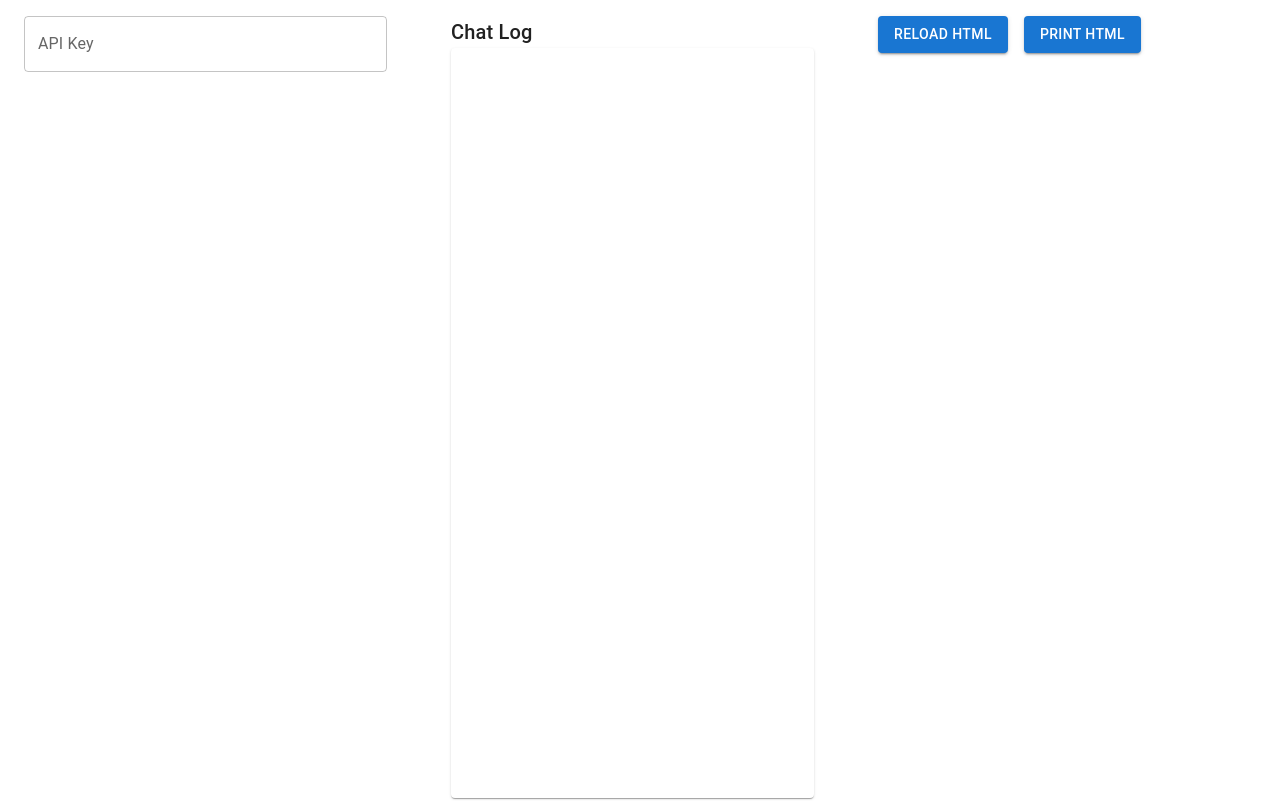
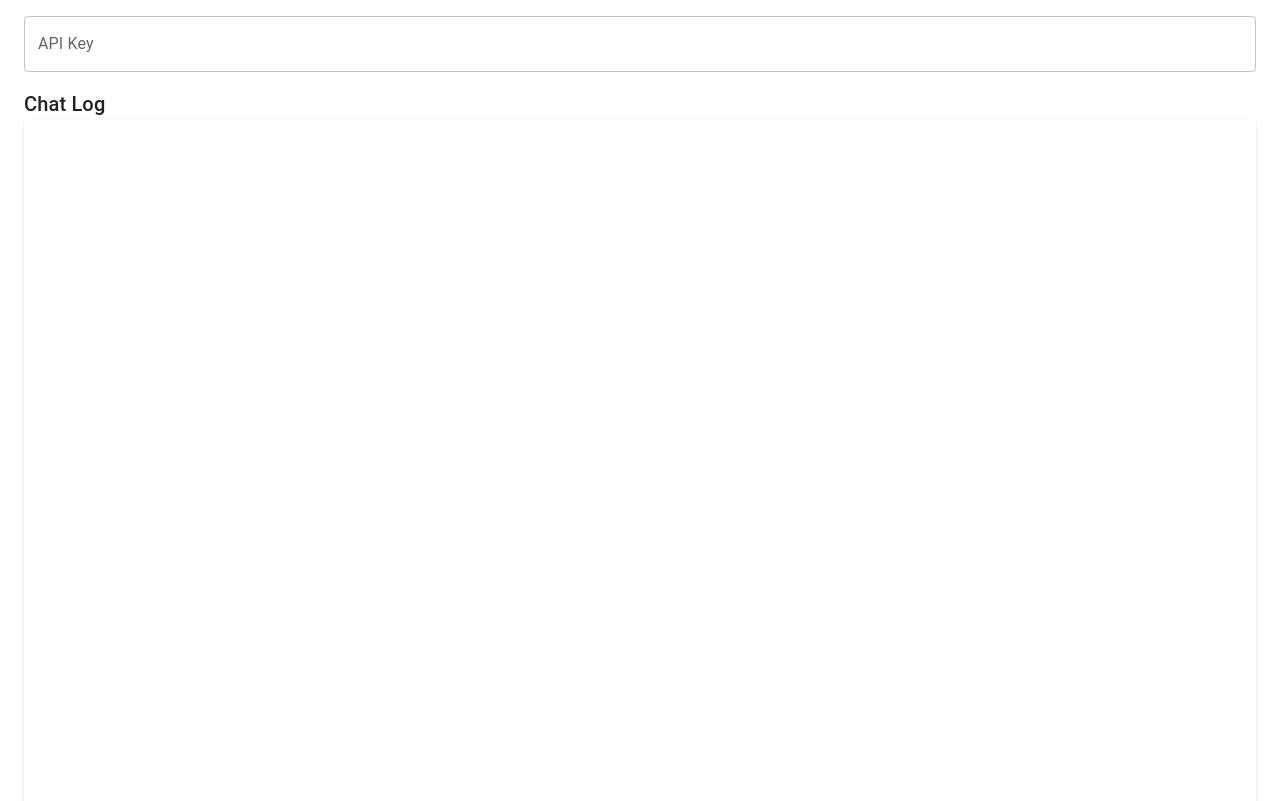
Before and after one commit to gstiebler/BrowserGPT, a React (Create React App) app: page / in a window 1280 px wide. Shown: the top 801 px of the page. Built offline with nearby package versions, Linux system fonts and the light colour scheme.

Commit message:
removed grid

```diff
--- a/src/ExtTab/ExtensionMainTab.tsx
+++ b/src/ExtTab/ExtensionMainTab.tsx
@@ -24,9 +24,8 @@ const ExtensionMainTab: React.FC<ExtensionMainTabProps> = ({
     reloadHtml
 }) => {
     return (
-        <Grid container direction="column" spacing={2} sx={{ height: '100vh', pt: 2 }}>
-            <Grid item sx={{ display: 'flex', flexDirection: 'column' }} >
-                <Container>
+        <Box sx={{ display: 'flex', flexDirection: 'column', pt: 2, width: '100%', height: '100vh' }} >
+            <Box sx={{pl: 3, pb: 2, pr: 3}}>
                 <TextField
                     label="API Key"
                     variant="outlined"
@@ -34,13 +33,11 @@ const ExtensionMainTab: React.FC<ExtensionMainTabProps> = ({
                     value={apiKey}
                     onChange={e => setApiKey(e.target.value)}
                 />
-                </Container>
-            </Grid>
-            <Grid item xs sx={{ display: 'flex' }} >
-                <Box sx={{ display: 'flex', flexDirection: 'column', pl: 3, pr: 3, width: '100%' }} >
+            </Box>
+            <Box sx={{ display: 'flex', flexDirection: 'column', pl: 3, pr: 3, width: '100%', flexGrow: 1 }} >
                 <Typography variant="h6">Chat Log</Typography>
-                    <Box sx={{ width: '100%', height: '800px', display: 'flex', justifyContent: 'center', pb: 5, flexShrink: 0 }} >
-                        <Paper elevation={1} sx={{ p: 1, overflowY: 'scroll', height: '750px', width: '100%' }}>
+                <Box sx={{ width: '100%', height: '800px', display: 'flex', justifyContent: 'center', pb: 5 }} >
+                    <Paper elevation={1} sx={{ p: 1, overflowY: 'scroll', height: '100%', width: '100%' }}>
                         {chatLog.map((entry, index) => (
                             <Box key={index} mb={2} p={1} bgcolor={entry.role === 'user' ? '#e6f7ff' : '#f2f2f2'} textAlign={entry.role === 'user' ? 'right' : 'left'}>
                                 <Avatar>{entry.role === 'user' ? 'U' : 'S'}</Avatar>
@@ -51,21 +48,20 @@ const ExtensionMainTab: React.FC<ExtensionMainTabProps> = ({
                         ))}
                     </Paper>
                 </Box>
-
+            </Box>
+            <Box sx={{ pl: 3, pb: 2, pr: 2 }}>
                 <Box sx={{ display: 'flex', justifyContent: 'center', pb: 2 }} >
                     <TextField
                         value={chatMessage}
                         onChange={e => setChatMessage(e.target.value)}
-                            style={{ width: '100%', height: '80%' }}
+                        style={{ width: '100%', height: '60px' }}
                     />
                 </Box>
                 <Button variant="contained" color="primary" onClick={handleSendMessage}>
                     Send
                 </Button>
             </Box>
-            </Grid>
-            <Grid item sx={{ display: 'flex' }} >
-                <Container >
+            <Box sx={{ pl: 3, pb: 2 }}>
                 <Button variant="contained" color="primary" onClick={reloadHtml} sx={{ mr: 2 }} >
                     Reload HTML
                 </Button>
@@ -73,9 +69,8 @@ const ExtensionMainTab: React.FC<ExtensionMainTabProps> = ({
                 <Button variant="contained" color="primary" onClick={printHtml}>
                     Print HTML
                 </Button>
-                </Container>
-            </Grid>
-        </Grid>
+            </Box>
+        </Box>
     );
 };
 
```
Lines whose indentation alone changed are shown as unchanged.
